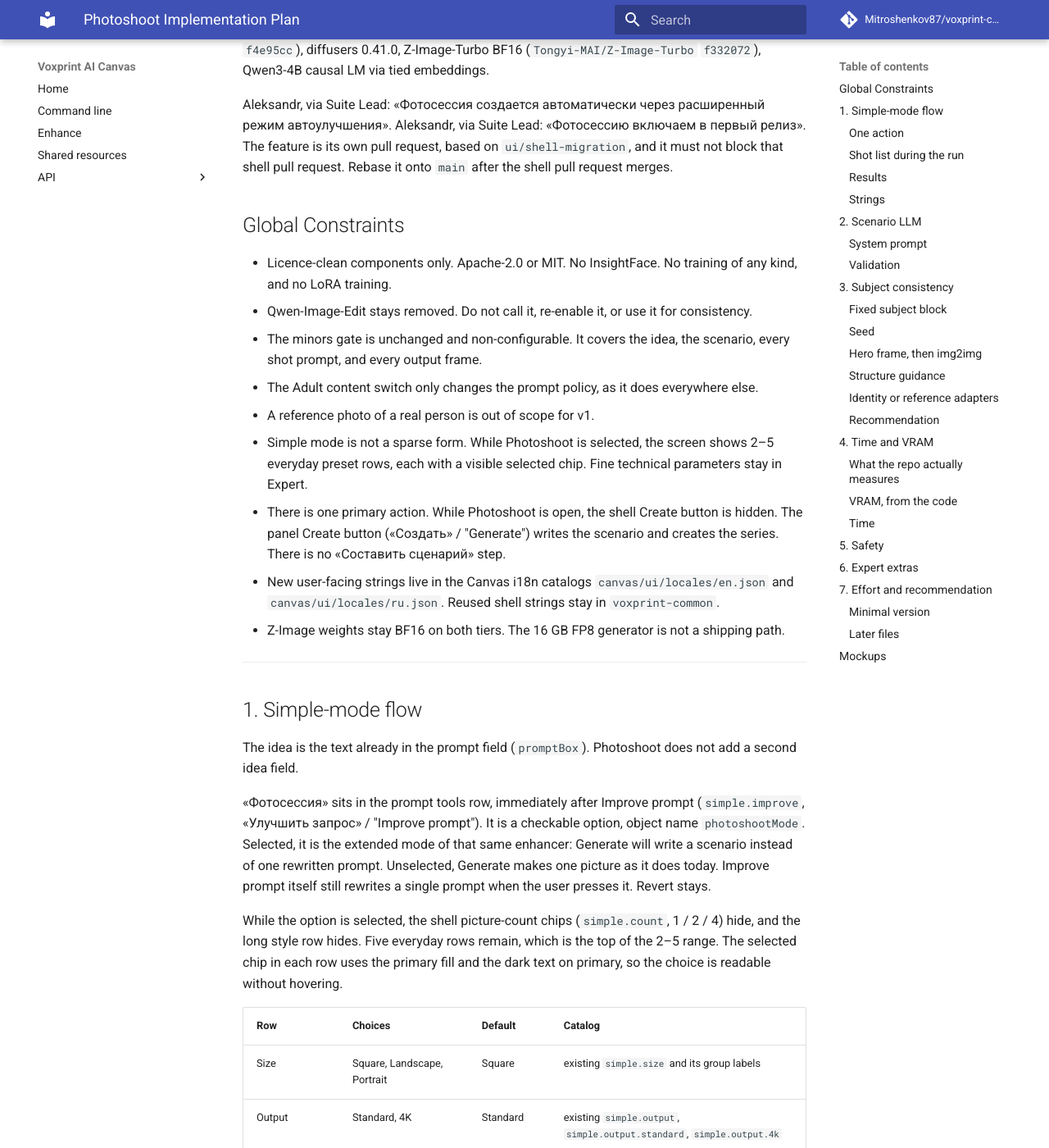
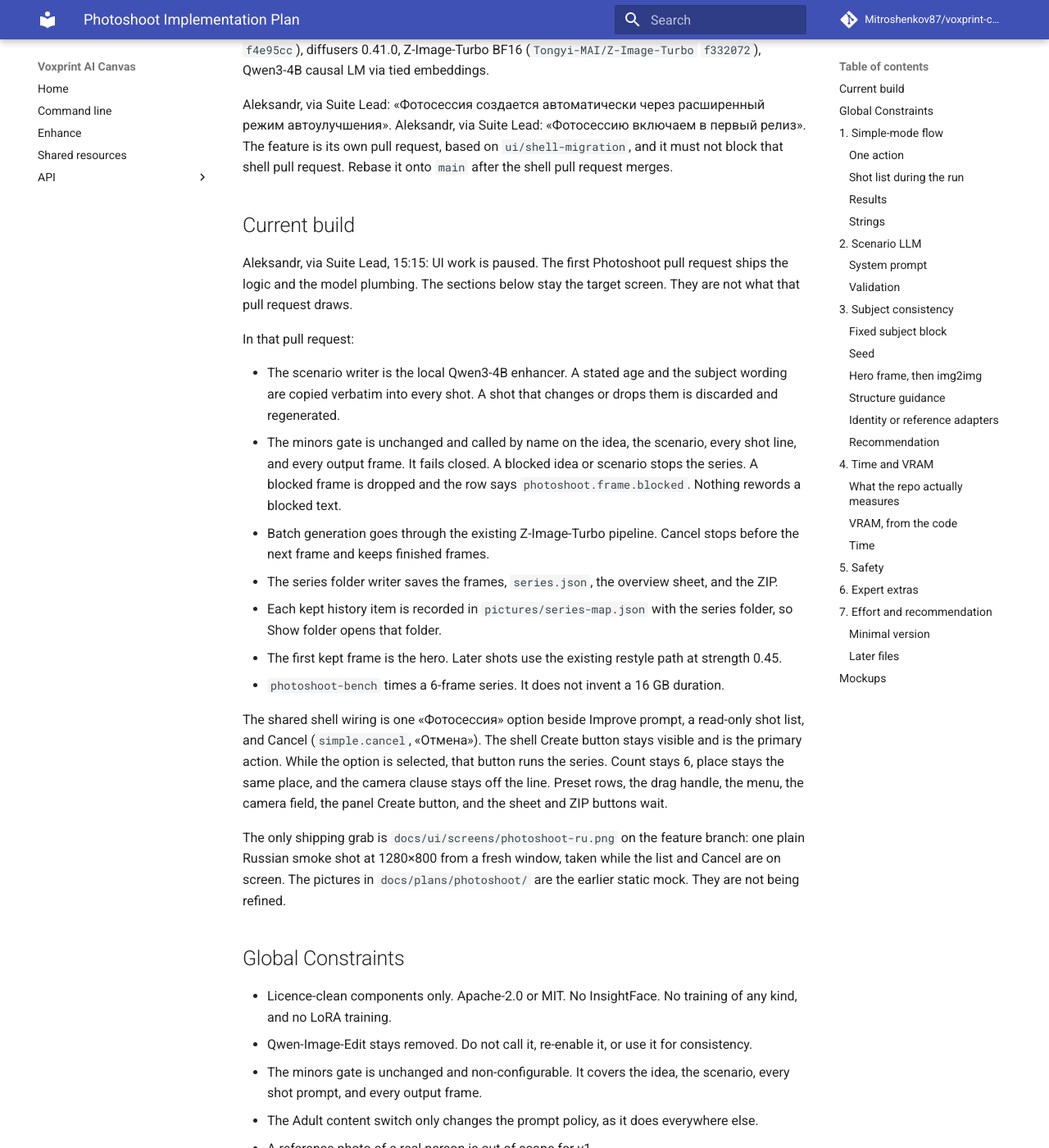
Before and after one commit to Mitroshenkov87/voxprint-canvas, an MkDocs documentation site: the page built from docs/plans/PHOTOSHOOT.md, in a window 1280 px wide and 1400 px high, scrolled down 564 px. Shown: the whole window at 82% size. Built offline with MkDocs 1.6.1 and Material for MkDocs 9.7.7, drawn with Linux system fonts in a browser that asks for light colours; comment, search, counter and statistics services are not loaded; some of the changed text lies outside the part shown.

Commit message:
Record that Photoshoot UI polish waits.
The first feature pull request ships the scenario path and a plain shell
option. The mockups stay as they are.

Co-authored-by: Aleksandr Mitroshenkov <Mitroshenkov87@users.noreply.github.com>

```diff
--- a/docs/plans/PHOTOSHOOT.md
+++ b/docs/plans/PHOTOSHOOT.md
@@ -9,6 +9,24 @@
 **Tech Stack:** PySide6 shell on `ui/shell-migration`, `voxprint-common` simple screen (pin `f4e95cc`), diffusers 0.41.0, Z-Image-Turbo BF16 (`Tongyi-MAI/Z-Image-Turbo` `f332072`), Qwen3-4B causal LM via tied embeddings.
 
 Aleksandr, via Suite Lead: «Фотосессия создается автоматически через расширенный режим автоулучшения». Aleksandr, via Suite Lead: «Фотосессию включаем в первый релиз». The feature is its own pull request, based on `ui/shell-migration`, and it must not block that shell pull request. Rebase it onto `main` after the shell pull request merges.
+
+## Current build
+
+Aleksandr, via Suite Lead, 15:15: UI work is paused. The first Photoshoot pull request ships the logic and the model plumbing. The sections below stay the target screen. They are not what that pull request draws.
+
+In that pull request:
+
+- The scenario writer is the local Qwen3-4B enhancer. A stated age and the subject wording are copied verbatim into every shot. A shot that changes or drops them is discarded and regenerated.
+- The minors gate is unchanged and called by name on the idea, the scenario, every shot line, and every output frame. It fails closed. A blocked idea or scenario stops the series. A blocked frame is dropped and the row says `photoshoot.frame.blocked`. Nothing rewords a blocked text.
+- Batch generation goes through the existing Z-Image-Turbo pipeline. Cancel stops before the next frame and keeps finished frames.
+- The series folder writer saves the frames, `series.json`, the overview sheet, and the ZIP.
+- Each kept history item is recorded in `pictures/series-map.json` with the series folder, so Show folder opens that folder.
+- The first kept frame is the hero. Later shots use the existing restyle path at strength 0.45.
+- `photoshoot-bench` times a 6-frame series. It does not invent a 16 GB duration.
+
+The shared shell wiring is one «Фотосессия» option beside Improve prompt, a read-only shot list, and Cancel (`simple.cancel`, «Отмена»). The shell Create button stays visible and is the primary action. While the option is selected, that button runs the series. Count stays 6, place stays the same place, and the camera clause stays off the line. Preset rows, the drag handle, the menu, the camera field, the panel Create button, and the sheet and ZIP buttons wait.
+
+The only shipping grab is `docs/ui/screens/photoshoot-ru.png` on the feature branch: one plain Russian smoke shot at 1280×800 from a fresh window, taken while the list and Cancel are on screen. The pictures in `docs/plans/photoshoot/` are the earlier static mock. They are not being refined.
 
 ## Global Constraints
 
@@ -381,4 +399,4 @@ Static Qt mock, 1280×800, offscreen, shared dark tokens from `voxprint-common`
 - `docs/plans/photoshoot/photoshoot-progress-ru.png`
 - `docs/plans/photoshoot/photoshoot-progress-en.png`
 
-The pictures in this folder are the earlier static mock. The shipping screens, grabbed at 1280×800 from a fresh window, are `docs/ui/screens/photoshoot-ready-en.png`, `photoshoot-ready-ru.png`, `photoshoot-progress-en.png`, and `photoshoot-progress-ru.png` on the feature branch. On those screens the shell Create button is hidden, the panel Create button is the only primary, simple rows show the shot text, a drag handle, and one menu, and the camera field stays in Expert.
+The pictures in this folder are the earlier static mock. They are not being refined. The feature branch carries one plain Russian smoke grab, `docs/ui/screens/photoshoot-ru.png`, from the current build described above.
```
